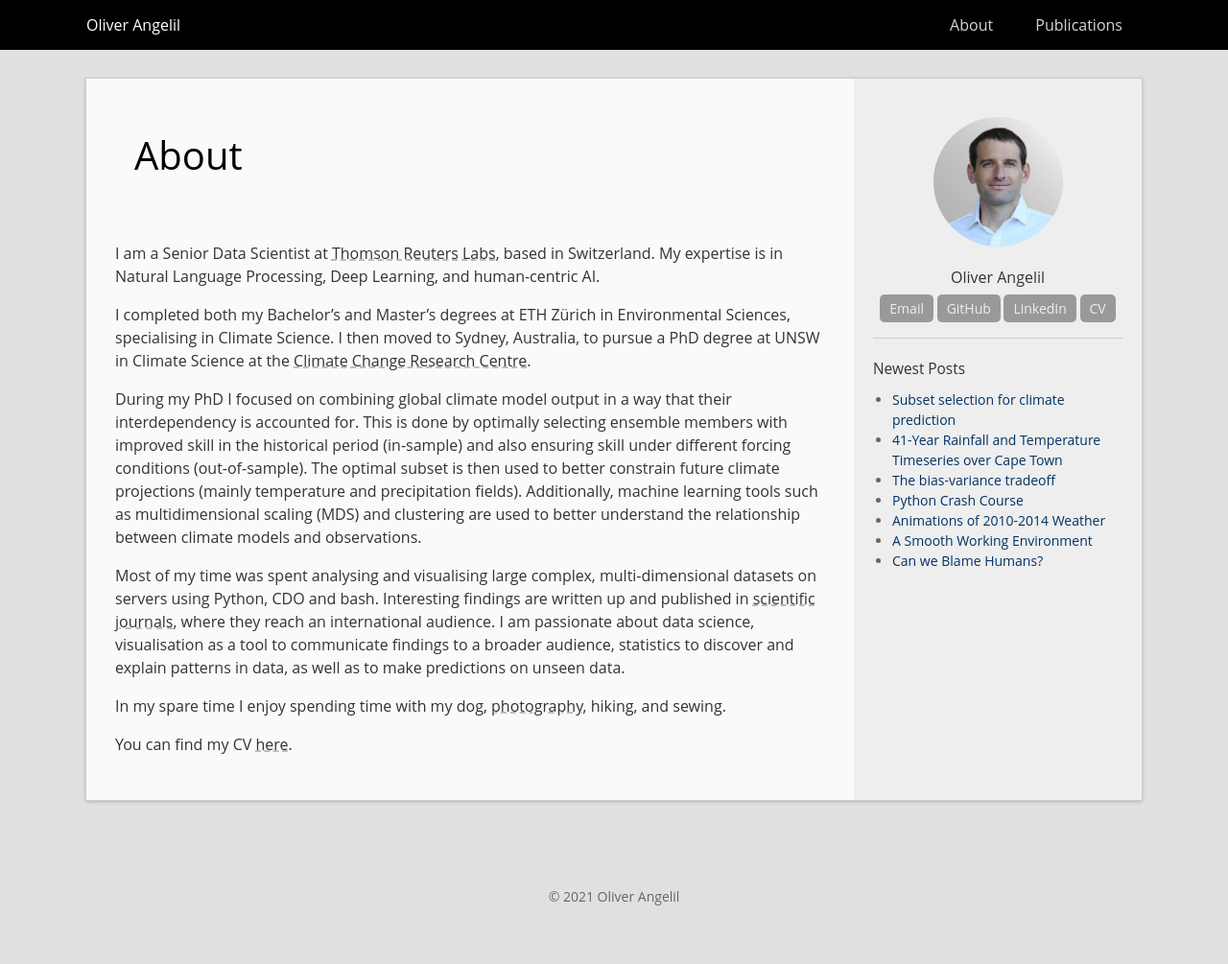
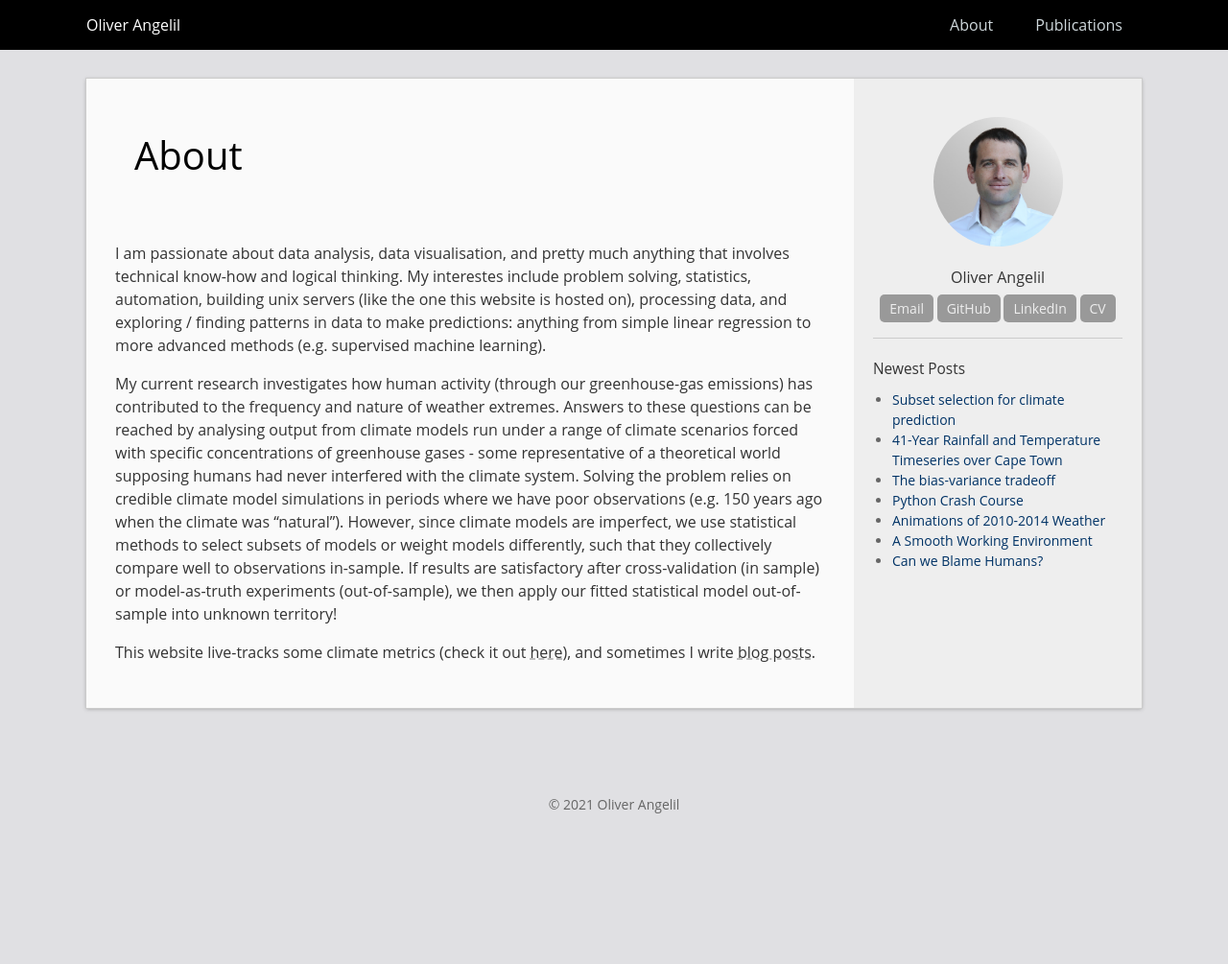
Before and after one commit to oliverangelil/oliverangelil.github.io, a Jekyll site: the page built from about.md, in a window 1280 px wide. Shown: the whole page at 96% size. Built offline with Jekyll 4.4.1, drawn with Linux system fonts in a browser that asks for light colours; after the commit the page ends 909 px from its top, so only the background shows below that.

Commit message:
added About

```diff
--- a/about.md
+++ b/about.md
@@ -4,15 +4,8 @@ title: About
 permalink: /about/
 nocomments: true
 ---
+I am passionate about data analysis, data visualisation, and pretty much anything that involves technical know-how and logical thinking. My interestes include problem solving, statistics, automation, building unix servers (like the one this website is hosted on), processing data, and exploring / finding patterns in data to make predictions: anything from simple linear regression to more advanced methods (e.g. supervised machine learning).
 
-I am a Senior Data Scientist at [Thomson Reuters Labs](https://innovation.thomsonreuters.com/en/labs.html), based in Switzerland. My expertise is in Natural Language Processing, Deep Learning, and human-centric AI.
+My current research investigates how human activity (through our greenhouse-gas emissions) has contributed to the frequency and nature of weather extremes. Answers to these questions can be reached by analysing output from climate models run under a range of climate scenarios forced with specific concentrations of greenhouse gases - some representative of a theoretical world supposing humans had never interfered with the climate system. Solving the problem relies on credible climate model simulations in periods where we have poor observations (e.g. 150 years ago when the climate was "natural"). However, since climate models are imperfect, we use statistical methods to select subsets of models or weight models differently, such that they collectively compare well to observations in-sample. If results are satisfactory after cross-validation (in sample) or model-as-truth experiments (out-of-sample), we then apply our fitted statistical model out-of-sample into unknown territory!
 
-I completed both my Bachelor’s and Master’s degrees at ETH Zürich in Environmental Sciences, specialising in Climate Science. I then moved to Sydney, Australia, to pursue a PhD degree at UNSW in Climate Science at the [Climate Change Research Centre](http://www.ccrc.unsw.edu.au/ccrc-team/students/nadja-herger).
-
-During my PhD I focused on combining global climate model output in a way that their interdependency is accounted for. This is done by optimally selecting ensemble members with improved skill in the historical period (in-sample) and also ensuring skill under different forcing conditions (out-of-sample). The optimal subset is then used to better constrain future climate projections (mainly temperature and precipitation fields). Additionally, machine learning tools such as multidimensional scaling (MDS) and clustering are used to better understand the relationship between climate models and observations.
-
-Most of my time was spent analysing and visualising large complex, multi-dimensional datasets on servers using Python, CDO and bash. Interesting findings are written up and published in [scientific journals](publications.md), where they reach an international audience. I am passionate about data science, visualisation as a tool to communicate findings to a broader audience, statistics to discover and explain patterns in data, as well as to make predictions on unseen data.
-
-In my spare time I enjoy spending time with my dog, [photography](https://500px.com/nadja_herger), hiking, and sewing.
-
-You can find my CV <a href="https://www.dropbox.com/s/8f32bib8vxxlp2x/NadjaHerger_CV.pdf?dl=0" target="_blank">here</a>.
+This website live-tracks some climate metrics (check it out [here](tracking-climate-indices.html)), and sometimes I write [blog posts](../).
```
